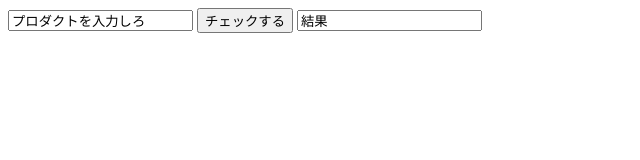
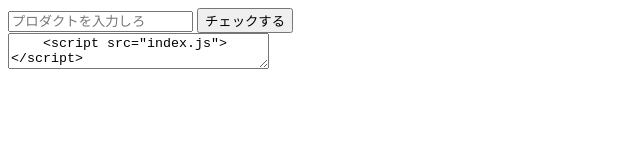
Before and after one commit to Sueqkjs/5sim-checker, a plain HTML site: page index.html in a window 1280 px wide. Shown: the whole page, without its empty margins (0-640 px from the left). Drawn offline with Linux system fonts and the light colour scheme.

Commit message:
Update index.html

```diff
--- a/index.html
+++ b/index.html
@@ -3,9 +3,9 @@
     <title>5simしばき回すマン</title>
   </head>
   <body>
-    <input id="product" type="text" value="プロダクトを入力しろ">
-    <input id="check" type="button" value="チェックする">
-    <input id="result" type="text" value="結果">
+    <input id="product" type="text" placeholder="プロダクトを入力しろ">
+    <input id="check" type="button" value="チェックする"> <br>
+    <textarea id="result" rows="2" cols="30" placeholder="結果">
     <script src="index.js"></script>
   </body>
 </html>
```
